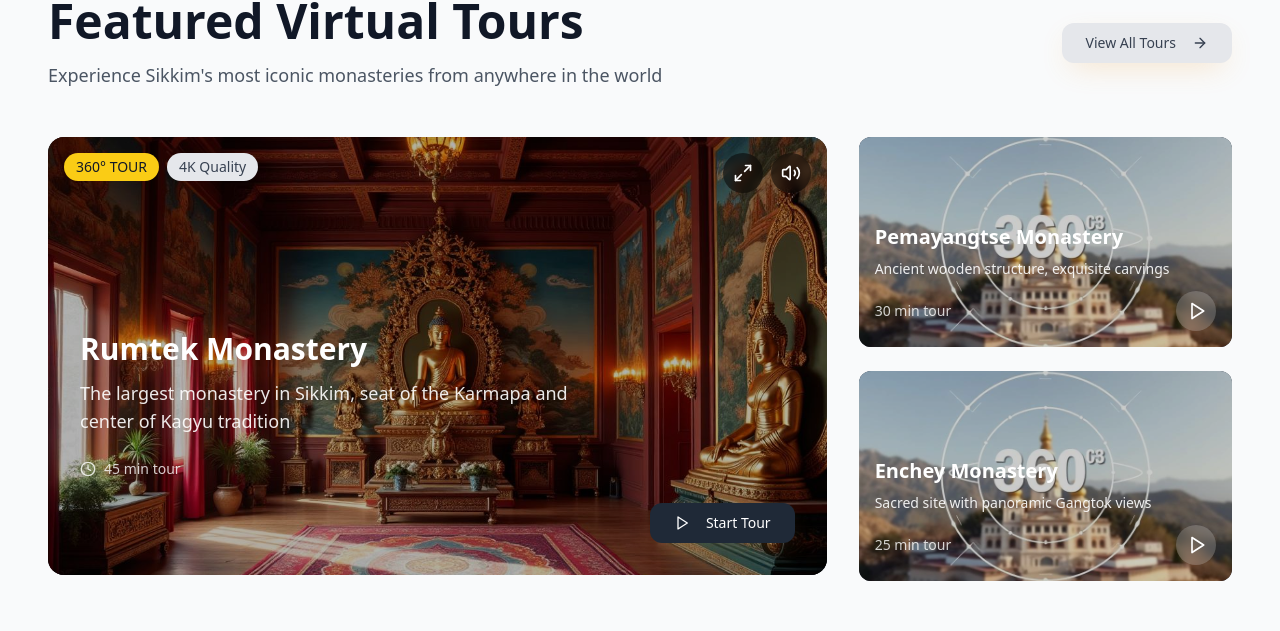
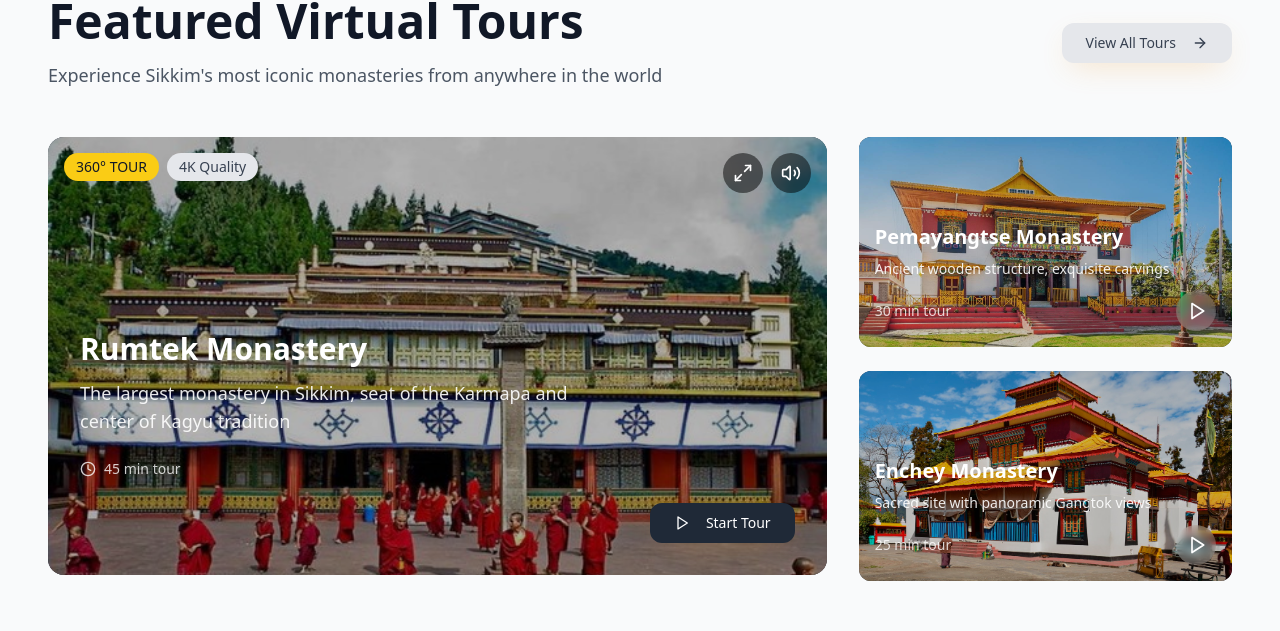
Before and after one commit to jatavscript/Team-TEA, a React (Vite) app: page / in a window 1280 px wide. Shown: the part 1667-2298 px from the top of the page. Built offline with nearby package versions, Linux system fonts and the light colour scheme; no server answers.

Commit message:
Update VirtualTours.tsx

```diff
--- a/src/components/VirtualTours.tsx
+++ b/src/components/VirtualTours.tsx
@@ -43,7 +43,7 @@ const VirtualTours = () => {
               {/* Background Image */}
               <div
                 className="absolute inset-0 bg-cover bg-center transition-transform duration-500 group-hover:scale-105"
-                style={{ backgroundImage: `url(${'/assets/monastery-interior.jpg'})` }}
+                style={{ backgroundImage: `url(${'/assets/ramtech-banner1.jpg'})` }}
               >
                 <div className="absolute inset-0 bg-black/30"></div>
               </div>
@@ -104,7 +104,7 @@ const VirtualTours = () => {
               {/* Background Image */}
               <div
                 className="absolute inset-0 bg-cover bg-center transition-transform duration-500 group-hover:scale-105"
-                style={{ backgroundImage: `url(${'/assets/virtual-tour.jpg'})` }}
+                style={{ backgroundImage: `url(${'/assets/Pemayangtse.jpg'})` }}
               >
                 <div className="absolute inset-0 bg-black/20"></div>
               </div>
@@ -131,7 +131,7 @@ const VirtualTours = () => {
               {/* Background Image with Prayer Flags */}
               <div
                 className="absolute inset-0 bg-cover bg-center transition-transform duration-500 group-hover:scale-105"
-                style={{ backgroundImage: `url(${'/assets/virtual-tour.jpg'})` }}
+                style={{ backgroundImage: `url(${'/assets/Enchey.jpg'})` }}
               >
                 <div className="absolute inset-0 bg-black/20"></div>
               </div>
```
